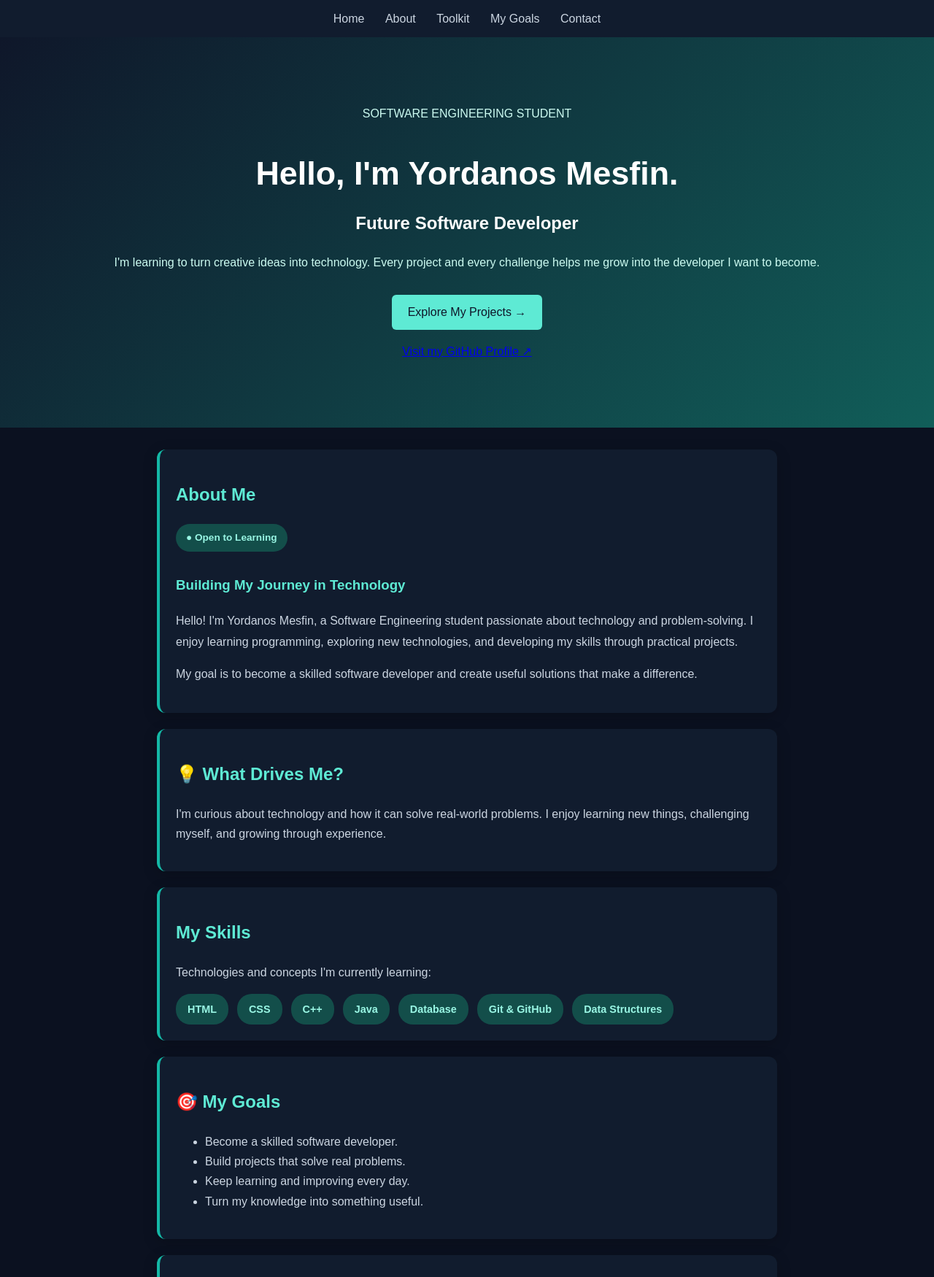
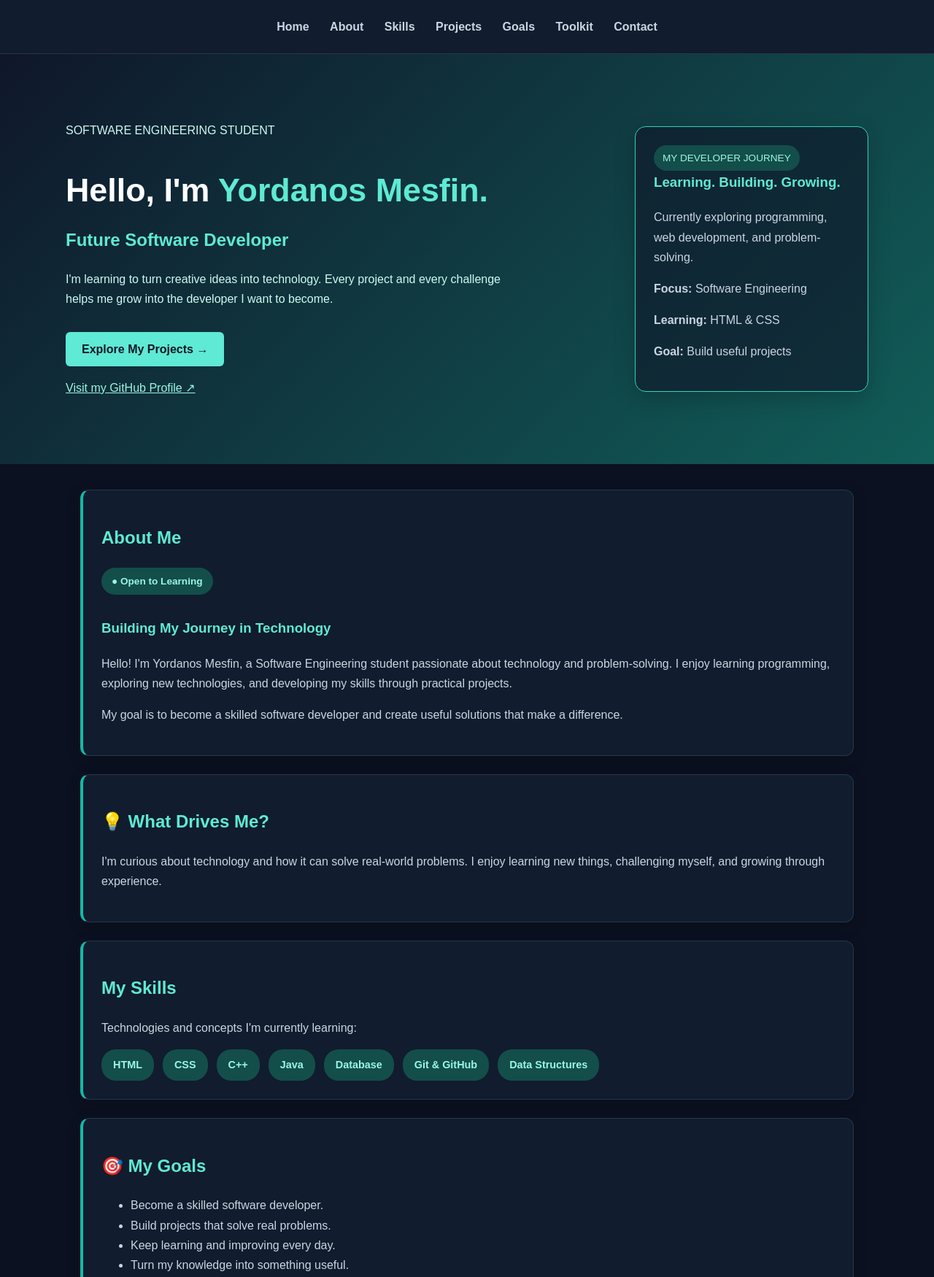
Before and after one commit to yordi19-21/my-portfolio, a plain HTML site: page index.html in a window 1280 px wide. Shown: the top 1750 px of the page at 73% size. Drawn offline with Linux system fonts and the light colour scheme.

Commit message:
Create two-column hero layout

```diff
--- a/index.html
+++ b/index.html
@@ -4,18 +4,60 @@
 <head>
     <meta charset="UTF-8">
     <meta name="viewport" content="width=device-width, initial-scale=1.0">
-    <title>Yordanos Mesmin | Portfolio</title>
+
+    <title>Yordanos Mesfin | Portfolio</title>
 
     <style>
+        /* ===== GENERAL STYLES ===== */
+
+        * {
+            box-sizing: border-box;
+        }
+
+        html {
+            scroll-behavior: smooth;
+        }
+
         body {
             font-family: Arial, sans-serif;
             margin: 0;
-            background: #f0fdfa;
-            color: #1e293b;
+            background: #0b1120;
+            color: #e2e8f0;
             line-height: 1.7;
         }
 
+        a:focus-visible {
+            outline: 3px solid #5eead4;
+            outline-offset: 4px;
+        }
 
+        /* ===== NAVIGATION ===== */
+
+        nav {
+            background: #111c2e;
+            padding: 18px 15px;
+            text-align: center;
+            position: sticky;
+            top: 0;
+            z-index: 10;
+            border-bottom: 1px solid #26364e;
+        }
+
+        nav a {
+            display: inline-block;
+            color: #cbd5e1;
+            text-decoration: none;
+            margin: 5px 12px;
+            font-weight: bold;
+            transition: 0.25s ease;
+        }
+
+        nav a:hover {
+            color: #5eead4;
+            transform: translateY(-3px);
+        }
+
+        /* ===== HERO SECTION ===== */
 
         header {
             background: linear-gradient(135deg, #0f172a, #115e59);
@@ -27,6 +69,10 @@ header {
         header h1 {
             font-size: 2.8rem;
             margin-bottom: 10px;
+        }
+
+        header h1 span {
+            color: #5eead4;
         }
 
         header h2 {
@@ -46,6 +92,7 @@ header .hero-button {
             color: #0f172a;
             text-decoration: none;
             border-radius: 6px;
+            font-weight: bold;
             transition: 0.3s ease;
         }
 
@@ -54,143 +101,54 @@ header .hero-button:hover {
             transform: translateY(-3px);
         }
 
+        header a:not(.hero-button) {
+            color: #99f6e4;
+            transition: 0.3s ease;
+        }
 
+        header a:not(.hero-button):hover {
+            color: white;
+        }
+
+        /* ===== MAIN CONTENT ===== */
 
         main {
-            max-width: 850px;
-            margin: 30px auto;
-            padding: 0 18px;
+            max-width: 1100px;
+            margin: 35px auto;
+            padding: 0 20px;
         }
 
         section {
-            background: white;
-            padding: 22px;
-            margin-bottom: 22px;
+            background: #111c2e;
+            color: #cbd5e1;
+            padding: 25px;
+            margin-bottom: 25px;
             border-radius: 12px;
-            border-left: 4px solid #0d9488;
-            box-shadow: 0 3px 12px #0f766e12;
-        }
-
-        h2, h3 { color: #0f766e; }
-        header h2 { color: white; }
-
-        dt { font-weight: bold; color: #0f766e; margin-top: 12px; }
-        dd { margin-left: 0; }
-
-
-        input { accent-color: #0d9488; }
-        meter { width: 100%; height: 24px; }
-
-        mark {
-            background: #ccfbf1;
-            color: #115e59;
-            padding: 3px 6px;
-            border-radius: 4px;
-        }
-
-        footer {
-            text-align: center;
-            padding: 20px;
-            background: #115e59;
-            color: white;
-        }
-
-        @media (max-width: 600px) {
-            header { padding: 30px 15px; }
-            header h1 { font-size: 1.9rem; }
-            section { padding: 16px; }
-        }
-
-nav {
-    background: #134e4a;
-    padding: 12px;
-    text-align: center;
-}
-nav a {
-    color: white;
-    text-decoration: none;
-    margin: 0 12px;
-}
-nav a:hover {
-    color: #99f6e4;
-}
-
-/* Smooth interactive effects */
-nav a {
-    display: inline-block;
-    transition: color 0.25s ease, transform 0.25s ease;
-}
-
-nav a:hover {
-    color: #99f6e4;
-    transform: translateY(-3px);
-}
-
-section {
-    transition: transform 0.25s ease, box-shadow 0.25s ease;
+            border: 1px solid #26364e;
+            border-left: 4px solid #14b8a6;
+            box-shadow: 0 5px 20px rgba(0, 0, 0, 0.2);
+            transition: transform 0.25s ease,
+                        box-shadow 0.25s ease;
         }
 
         section:hover {
             transform: translateY(-3px);
-    box-shadow: 0 8px 22px #0f766e20;
+            box-shadow: 0 8px 25px rgba(20, 184, 166, 0.08);
         }
 
-header a {
-    transition: color 0.25s ease;
+        section h2,
+        section h3 {
+            color: #5eead4;
         }
 
-header a:hover {
-    color: #5eead4;
-}
-.project-card {
-    background: #f8fafc;
-    padding: 20px;
-    margin: 20px 0;
-    border-radius: 10px;
-    border: 1px solid #ccfbf1;
-    transition: 0.3s ease;
+        section p,
+        section li,
+        section dd {
+            color: #cbd5e1;
         }
 
-.project-card:hover {
-    transform: translateY(-5px);
-    box-shadow: 0 8px 20px rgba(15, 118, 110, 0.12);
-}
+        /* ===== ABOUT SECTION ===== */
 
-.project-card h3 {
-    margin-top: 0;
-}
-
-.project-link {
-    color: #0d9488;
-    font-weight: bold;
-    text-decoration: none;
-}
-
-.project-link:hover {
-    text-decoration: underline;
-}
-.skills-container {
-    display: flex;
-    flex-wrap: wrap;
-    gap: 12px;
-    margin-top: 15px;
-}
-
-.skill {
-    background: #ccfbf1;
-    color: #115e59;
-    padding: 9px 16px;
-    border-radius: 20px;
-    font-size: 0.9rem;
-    font-weight: bold;
-    transition: 0.3s ease;
-}
-
-.skill:hover {
-    background: #115e59;
-    color: white;
-    transform: scale(1.05);
-}
         .about-container {
             display: flex;
             align-items: center;
@@ -205,8 +163,8 @@ header a:hover {
 
         .about-status {
             display: inline-block;
-    background: #ccfbf1;
-    color: #115e59;
+            background: #134e4a;
+            color: #99f6e4;
             padding: 7px 14px;
             border-radius: 20px;
             font-size: 0.85rem;
@@ -214,58 +172,111 @@ header a:hover {
             margin-bottom: 12px;
         }
 
-.about-content p {
-    line-height: 1.8;
-}
-/* Modern Dark Theme */
+        /* ===== SKILLS SECTION ===== */
 
-body {
-    background: #0b1120;
-    color: #e2e8f0;
+        .skills-container {
+            display: flex;
+            flex-wrap: wrap;
+            gap: 12px;
+            margin-top: 15px;
         }
 
-nav {
-    background: #111c2e;
+        .skill {
+            background: #134e4a;
+            color: #99f6e4;
+            padding: 9px 16px;
+            border-radius: 20px;
+            font-size: 0.9rem;
+            font-weight: bold;
+            transition: 0.3s ease;
         }
 
-nav a {
-    color: #cbd5e1;
+        .skill:hover {
+            background: #0f766e;
+            color: white;
+            transform: scale(1.05);
         }
 
-section {
-    background: #111c2e;
-    color: #cbd5e1;
-    border-left-color: #14b8a6;
-    box-shadow: 0 5px 20px rgba(0, 0, 0, 0.2);
+        /* ===== PROJECTS SECTION ===== */
+
+        .project-card {
+            background: #172338;
+            padding: 20px;
+            margin: 20px 0;
+            border-radius: 10px;
+            border: 1px solid #26364e;
+            transition: 0.3s ease;
         }
 
-section h2,
-section h3 {
+        .project-card:hover {
+            transform: translateY(-5px);
+            box-shadow: 0 8px 20px rgba(0, 0, 0, 0.2);
+        }
+
+        .project-card h3 {
+            margin-top: 0;
+        }
+
+        .project-link {
+            color: #5eead4;
+            font-weight: bold;
+            text-decoration: none;
+        }
+
+        .project-link:hover {
+            text-decoration: underline;
+        }
+
+        /* ===== TOOLKIT SECTION ===== */
+
+        dt {
+            font-weight: bold;
+            color: #5eead4;
+            margin-top: 12px;
+        }
+
+        dd {
+            margin-left: 0;
+        }
+
+        fieldset {
+            border: 1px solid #334155;
+            border-radius: 8px;
+        }
+
+        legend {
             color: #5eead4;
         }
 
-section p,
-section li,
-section dd {
-    color: #cbd5e1;
+        input {
+            accent-color: #14b8a6;
         }
 
-.project-card {
-    background: #172338;
-    border-color: #26364e;
+        meter {
+            width: 100%;
+            height: 24px;
         }
 
-.skill,
-.about-status {
+        mark {
             background: #134e4a;
             color: #99f6e4;
+            padding: 3px 6px;
+            border-radius: 4px;
         }
 
+        address {
+            font-style: normal;
+        }
+
+        /* ===== FOOTER ===== */
+
         footer {
+            text-align: center;
+            padding: 25px 20px;
             background: #111c2e;
             color: #cbd5e1;
+            border-top: 1px solid #26364e;
         }
-/* Day 5: Back to Top Button */
 
         .back-to-top {
             display: inline-block;
@@ -284,25 +295,115 @@ footer {
             transform: translateY(-4px);
         }
 
-/* Keyboard accessibility */
-a:focus-visible {
-    outline: 3px solid #5eead4;
-    outline-offset: 4px;
+        /* ===== MOBILE RESPONSIVENESS ===== */
+
+        @media (max-width: 600px) {
+            nav {
+                padding: 12px 8px;
+            }
+
+            nav a {
+                margin: 5px 7px;
+                font-size: 0.9rem;
+            }
+
+            header {
+                padding: 45px 15px;
+            }
+
+            header h1 {
+                font-size: 1.9rem;
+            }
+
+            main {
+                padding: 0 12px;
+            }
+
+            section {
+                padding: 18px;
+            }
+        }
+        /* Day 6: Two-column hero layout */
+
+.hero-container {
+    max-width: 1100px;
+    margin: auto;
+    display: flex;
+    align-items: center;
+    justify-content: space-between;
+    gap: 40px;
+    text-align: left;
+}
+
+.hero-text {
+    flex: 1;
+}
+
+.hero-text p {
+    max-width: 600px;
+}
+
+.hero-card {
+    flex: 0 1 320px;
+    background: rgba(15, 23, 42, 0.65);
+    border: 1px solid #2dd4bf;
+    border-radius: 15px;
+    padding: 25px;
+    box-shadow: 0 10px 30px rgba(0, 0, 0, 0.2);
+}
+
+.hero-card h3 {
+    color: #5eead4;
+    margin-top: 0;
+}
+
+.hero-card p {
+    color: #cbd5e1;
+}
+
+.hero-label {
+    display: inline-block;
+    background: #134e4a;
+    color: #99f6e4;
+    padding: 6px 12px;
+    border-radius: 20px;
+    font-size: 0.85rem;
+}
+
+@media (max-width: 700px) {
+    .hero-container {
+        flex-direction: column;
+        align-items: stretch;
+        gap: 25px;
+    }
+
+    .hero-card {
+        flex-basis: auto;
+    }
 }
     </style>
 </head>
 
 <body>
+
+    <!-- NAVIGATION -->
     <nav aria-label="Main navigation">
         <a href="#home">Home</a>
         <a href="#about">About</a>
+        <a href="#skills">Skills</a>
+        <a href="#projects">Projects</a>
+        <a href="#goals">Goals</a>
         <a href="#toolkit">Toolkit</a>
-    <a href="#goals">My Goals</a>
         <a href="#contact">Contact</a>
     </nav>
 
+    <!-- HERO SECTION -->
+   <header id="home">
 
-<header id="home">
+    <div class="hero-container">
+
+        <div class="hero-text">
+
             <p>SOFTWARE ENGINEERING STUDENT</p>
 
             <h1>Hello, I'm <span>Yordanos Mesfin.</span></h1>
@@ -326,9 +427,32 @@ a:focus-visible {
                     Visit my GitHub Profile ↗
                 </a>
             </p>
+
+        </div>
+
+        <div class="hero-card">
+
+            <span class="hero-label">MY DEVELOPER JOURNEY</span>
+
+            <h3>Learning. Building. Growing.</h3>
+
+            <p>
+                Currently exploring programming, web development,
+                and problem-solving.
+            </p>
+
+            <p><strong>Focus:</strong> Software Engineering</p>
+            <p><strong>Learning:</strong> HTML & CSS</p>
+            <p><strong>Goal:</strong> Build useful projects</p>
+
+        </div>
+
+    </div>
+
 </header>
+    <main>
 
-    <main>
+        <!-- ABOUT -->
         <section id="about">
             <h2>About Me</h2>
 
@@ -352,14 +476,19 @@ a:focus-visible {
                 </div>
             </div>
         </section>
-        <section>
+
+        <!-- MOTIVATION -->
+        <section id="motivation">
             <h2>💡 What Drives Me?</h2>
+
             <p>
                 I'm curious about technology and how it can solve
                 real-world problems. I enjoy learning new things,
                 challenging myself, and growing through experience.
             </p>
         </section>
+
+        <!-- SKILLS -->
         <section id="skills">
             <h2>My Skills</h2>
 
@@ -375,8 +504,11 @@ a:focus-visible {
                 <span class="skill">Data Structures</span>
             </div>
         </section>
+
+        <!-- GOALS -->
         <section id="goals">
             <h2>🎯 My Goals</h2>
+
             <ul>
                 <li>Become a skilled software developer.</li>
                 <li>Build projects that solve real problems.</li>
@@ -385,14 +517,17 @@ a:focus-visible {
             </ul>
         </section>
 
+        <!-- TOOLKIT -->
         <section id="toolkit">
             <h2>🛠️ My Developer Toolkit</h2>
+
             <p>
                 These are some of the tools I'm exploring on my journey.
             </p>
 
             <article>
                 <h3>Tools I'm Learning</h3>
+
                 <dl>
                     <dt>Visual Studio Code</dt>
                     <dd>My code editor for writing and editing HTML.</dd>
@@ -407,20 +542,55 @@ a:focus-visible {
 
             <article>
                 <h3>My HTML Checklist</h3>
+
                 <fieldset>
                     <legend>Skills I'm practicing</legend>
-                    <p><label><input type="checkbox" checked> HTML document structure</label></p>
-                    <p><label><input type="checkbox" checked> Headings, paragraphs, and links</label></p>
-                    <p><label><input type="checkbox"> Forms and input elements</label></p>
-                    <p><label><input type="checkbox"> Tables and accessibility</label></p>
+
+                    <p>
+                        <label>
+                            <input type="checkbox" checked>
+                            HTML document structure
+                        </label>
+                    </p>
+
+                    <p>
+                        <label>
+                            <input type="checkbox" checked>
+                            Headings, paragraphs, and links
+                        </label>
+                    </p>
+
+                    <p>
+                        <label>
+                            <input type="checkbox">
+                            Forms and input elements
+                        </label>
+                    </p>
+
+                    <p>
+                        <label>
+                            <input type="checkbox">
+                            Tables and accessibility
+                        </label>
+                    </p>
                 </fieldset>
             </article>
 
             <article>
                 <h3>📈 My Learning Progress</h3>
+
                 <p>My confidence with HTML fundamentals:</p>
-                <meter min="0" max="10" value="4">4 out of 10</meter>
-                <p><small>I'll update this rating as my understanding grows.</small></p>
+
+                <meter min="0" max="10" value="4">
+                    4 out of 10
+                </meter>
+
+                <p>
+                    <small>
+                        I'll update this rating as my understanding grows.
+                    </small>
+                </p>
+
                 <p>
                     <strong>Learning since:</strong>
                     <time datetime="2026-10-19">October 19, 2026</time>
@@ -428,41 +598,62 @@ a:focus-visible {
             </article>
         </section>
 
-        <section>
+        <!-- DEVELOPER FOCUS -->
+        <section id="focus">
             <h2>🚀 My Developer Focus</h2>
+
             <p>
-                I'm studying <abbr title="Software Engineering">SE</abbr>
+                I'm studying
+                <abbr title="Software Engineering">SE</abbr>
                 and improving my coding skills every day.
             </p>
-            <p>My focus: <mark>writing clean and meaningful HTML</mark>.</p>
-            <p><strong>My mindset:</strong> Learn it, practice it, build it.</p>
+
+            <p>
+                My focus:
+                <mark>writing clean and meaningful HTML</mark>.
+            </p>
+
+            <p>
+                <strong>My mindset:</strong>
+                Learn it, practice it, build it.
+            </p>
         </section>
 
+        <!-- PROJECTS -->
         <section id="projects">
             <h2>My Projects</h2>
 
             <article class="project-card">
                 <h3>Personal Portfolio</h3>
+
                 <p>
                     A personal website built with HTML and CSS
                     to introduce myself and showcase my learning journey.
                 </p>
+
                 <p><strong>Technologies:</strong> HTML, CSS</p>
-        <a class="project-link" href="https://github.com/yordi19-21/my-portfolio"
-           target="_blank" rel="noopener noreferrer">
+
+                <a class="project-link"
+                   href="https://github.com/yordi19-21/my-portfolio"
+                   target="_blank"
+                   rel="noopener noreferrer">
                     View on GitHub →
                 </a>
             </article>
 
             <article class="project-card">
                 <h3>Future Project</h3>
+
                 <p>
                     I'm preparing to build more projects as I improve
                     my programming and problem-solving skills.
                 </p>
+
                 <p><strong>Status:</strong> Coming soon</p>
             </article>
         </section>
+
+        <!-- CONTACT -->
         <section id="contact">
             <h2>📬 Let's Connect</h2>
 
@@ -490,9 +681,12 @@ a:focus-visible {
 
     </main>
 
+    <!-- FOOTER -->
     <footer>
         <p>Made with 💚 by Yordanos | One step at a time.</p>
-        <p>learning, crating new digetal modern problem solving thing</p>
+
+        <p>Learning, creating, and solving problems through technology.</p>
+
         <a href="#home" class="back-to-top">
             Back to Top ↑
         </a>
```
Lines whose indentation alone changed are shown as unchanged.
